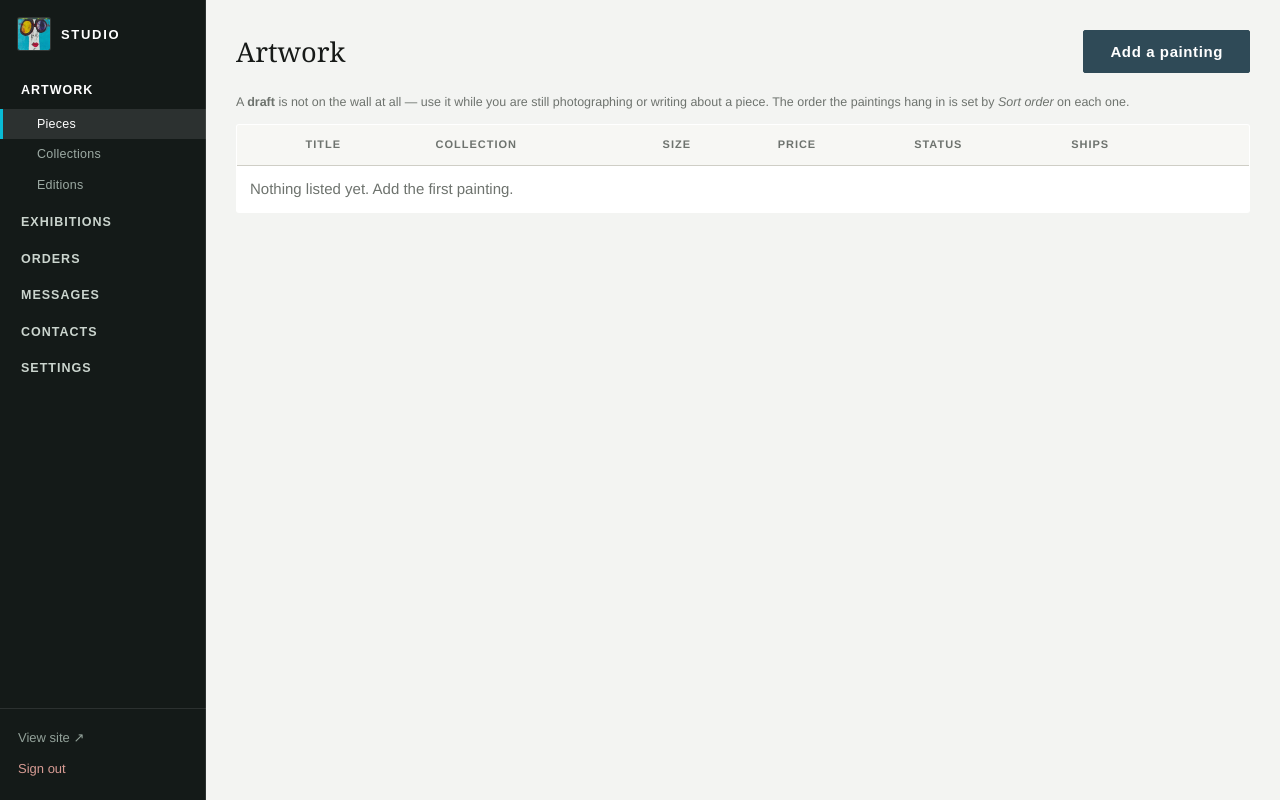
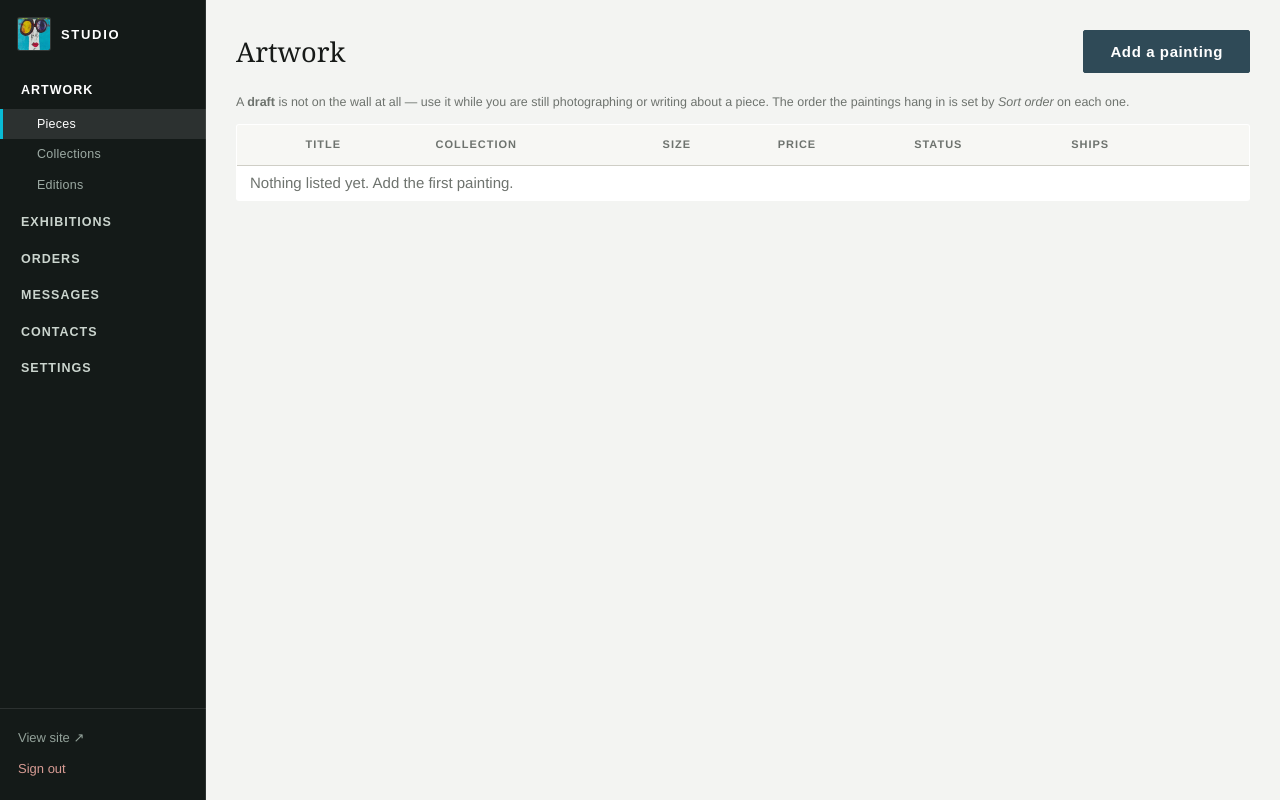
Before and after one commit to digitalwaterhouse/artbymccarthy-, a Flask app: page /artbymccarthy/admin in a window 1280 px wide. Run offline with Flask 3, Linux system fonts and the light colour scheme; the visitor is signed in with stand-in values (Sample User, id 1); data comes from the database, SQL or seed files in the repository; data that the repository does not hold is empty.

Commit message:
Tighter rows on Pieces
Twenty-six paintings is a lot of page. The title and its line of detail sit
closer together and the cell padding comes in, taking about 8px off every row.

Scoped to that one table. Orders and Contacts are short lists and read better
with the room, and the thumbnail still sets the floor on row height — this
tightens the type around it rather than shrinking the picture.

Co-Authored-By: Claude Opus 5 (1M context) <noreply@anthropic.com>
Claude-Session: https://claude.ai/code/session_015pzUAbuaV6Rng2Ee6nwLsd

```diff
--- a/static/css/site.css
+++ b/static/css/site.css
@@ -643,6 +643,12 @@ body.admin{background:#F3F4F2; font-size:15px}
   font-size:11px; letter-spacing:.09em; text-transform:uppercase; color:var(--muted);
   font-weight:600; background:#F7F7F4; border-bottom:1px solid var(--rule);
 }
+/* Pieces carries every painting she owns, so its rows are tightened: the
+   title and its line of detail sit closer, and the cell padding comes in.
+   Scoped to that table -- orders and contacts are short lists and read better
+   with the room. The thumbnail still sets the row height. */
+.grid-t.tight td{padding-top:7px; padding-bottom:7px; line-height:1.35}
+.grid-t.tight .sub{margin-top:1px}
 .grid-t td.num{text-align:right; font-variant-numeric:tabular-nums}
 .grid-t td.right{text-align:right}
 .grid-t .thumb{width:66px}
--- a/templates/admin/_layout.html
+++ b/templates/admin/_layout.html
@@ -5,7 +5,7 @@
 <meta name="viewport" content="width=device-width, initial-scale=1">
 <meta name="robots" content="noindex, nofollow">
 <title>{% block title %}Studio{% endblock %} &mdash; {{ cfg.site_title }}</title>
-<link rel="stylesheet" href="{{ url_for('static', filename='css/site.css') }}?v=48">
+<link rel="stylesheet" href="{{ url_for('static', filename='css/site.css') }}?v=49">
 </head>
 <body class="admin">
 <div class="adminshell">
--- a/templates/admin/login.html
+++ b/templates/admin/login.html
@@ -3,7 +3,7 @@
 <meta charset="utf-8"><meta name="viewport" content="width=device-width, initial-scale=1">
 <meta name="robots" content="noindex, nofollow">
 <title>Studio sign in</title>
-<link rel="stylesheet" href="{{ url_for('static', filename='css/site.css') }}?v=48">
+<link rel="stylesheet" href="{{ url_for('static', filename='css/site.css') }}?v=49">
 </head><body class="admin">
 <main class="adminmain narrowbox">
   <h1>Studio</h1>
--- a/templates/admin/works.html
+++ b/templates/admin/works.html
@@ -17,7 +17,7 @@
    still photographing or writing about a piece. The order the paintings hang in is set
    by <em>Sort order</em> on each one.</p>
 
-<table class="grid-t">
+<table class="grid-t tight">
   <thead><tr><th></th><th>Title</th><th>Collection</th><th>Size</th><th>Price</th><th>Status</th><th>Ships</th><th></th></tr></thead>
   <tbody>
   {% for w in works %}
--- a/templates/base.html
+++ b/templates/base.html
@@ -15,7 +15,7 @@
 <link rel="preconnect" href="https://fonts.googleapis.com">
 <link rel="preconnect" href="https://fonts.gstatic.com" crossorigin>
 <link rel="stylesheet" href="https://fonts.googleapis.com/css2?family=Newsreader:ital,opsz,wght@0,6..72,400;0,6..72,500;1,6..72,400&family=Karla:wght@400;500;700&family=Mrs+Saint+Delafield&display=swap">
-<link rel="stylesheet" href="{{ url_for('static', filename='css/site.css') }}?v=48">
+<link rel="stylesheet" href="{{ url_for('static', filename='css/site.css') }}?v=49">
 </head>
 <script>
 /* Flagged before first paint so the fallback fade never flickers in on a
```
